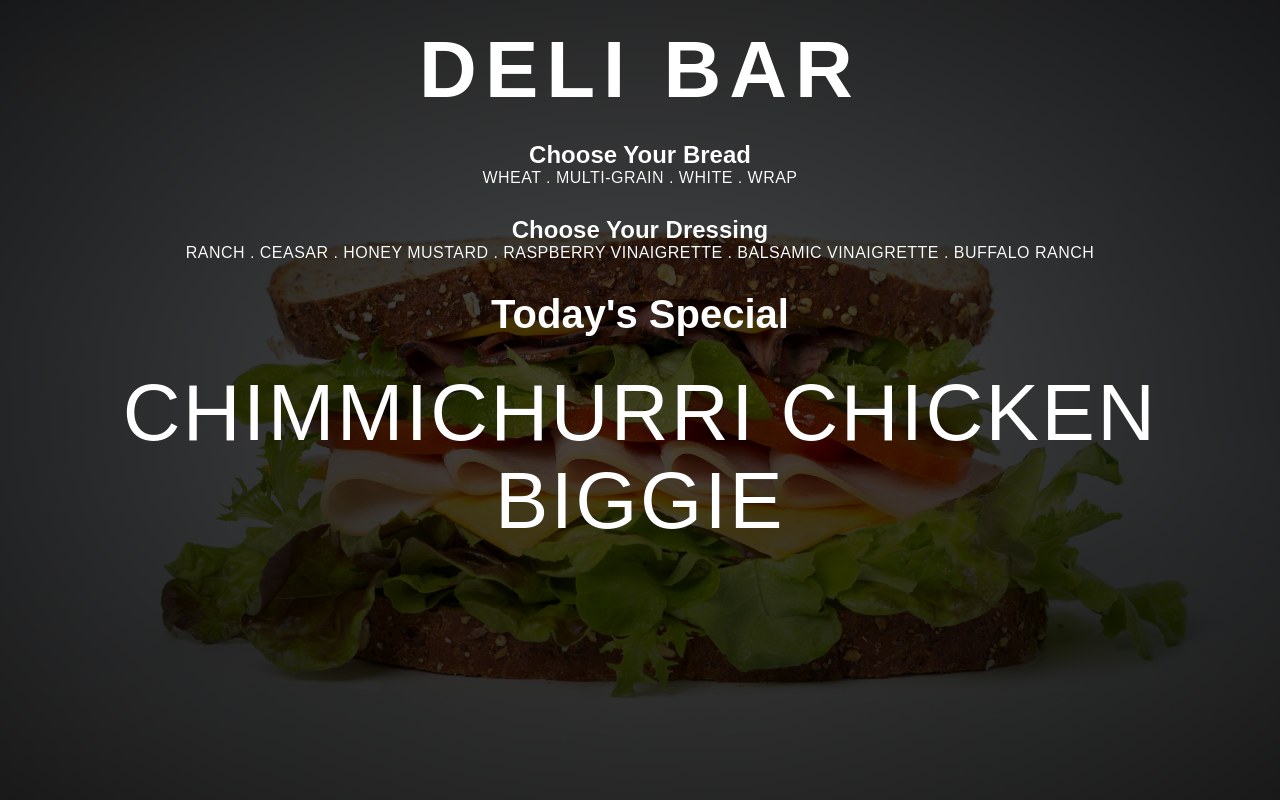
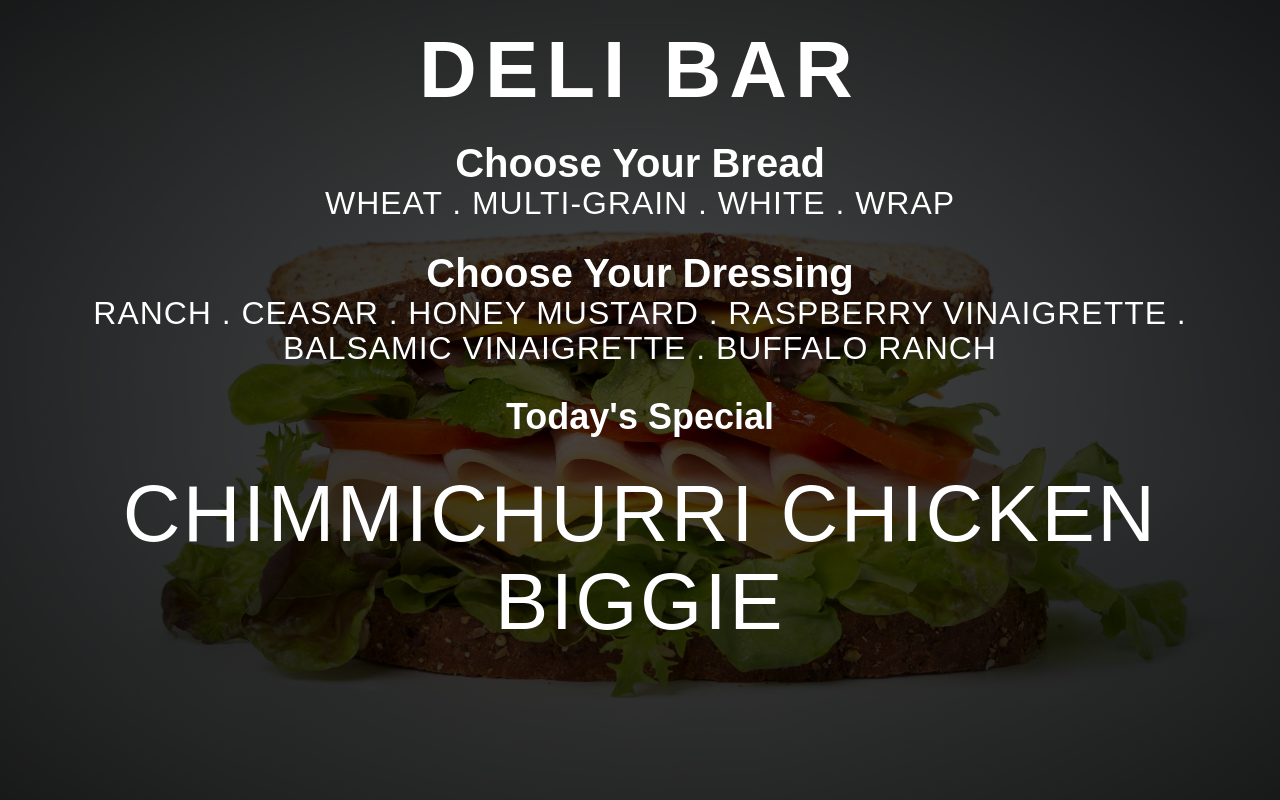
Before and after one commit to corinthdesign/menuboardsv2, a PHP site: page /deli.html in a window 1280 px wide. Run offline with PHP 8.4, Linux system fonts and the light colour scheme; data comes from the database, SQL or seed files in the repository; some web fonts are replaced.

Commit message:
css update

```diff
--- a/deli.css
+++ b/deli.css
@@ -38,7 +38,7 @@ h2 {
 
 h3 {
 	font-family: 'Bellota', sans-serif;
-	font-size: 1.5em;
+	font-size: 2.25em;
 	text-align: center;
 	font-weight: 700;
 	letter-spacing: auto;
@@ -48,7 +48,7 @@ h3 {
 
 p {
 	font-family: 'Bellota', sans-serif;
-	font-size: 1em;
+	font-size: 2em;
 	font-weight: 300;
 	text-align: center;
 	letter-spacing: 0.03em;
--- a/deli.html
+++ b/deli.html
@@ -18,11 +18,11 @@
 <!--Body-->
 <section class="entrance_menu">
   <h1>DELI BAR</h1>
-  <h3>Choose Your Bread</h3><p>Wheat . Multi-grain . White . Wrap</p>
-  <h3>Choose Your Dressing</h3><p>ranch . ceasar . honey mustard . raspberry vinaigrette . balsamic vinaigrette . buffalo ranch</p>
+  <h2>Choose Your Bread</h2><p>Wheat . Multi-grain . White . Wrap</p>
+  <h2>Choose Your Dressing</h2><p>ranch . ceasar . honey mustard . raspberry vinaigrette . balsamic vinaigrette . buffalo ranch</p>
   <div class="items">
 
-  <h2>Today's Special</h2>
+  <h3>Today's Special</h3>
   <!--Dynamic Menu Item-->
     <p id="demo1">Demo1</p>
 </div>
```
